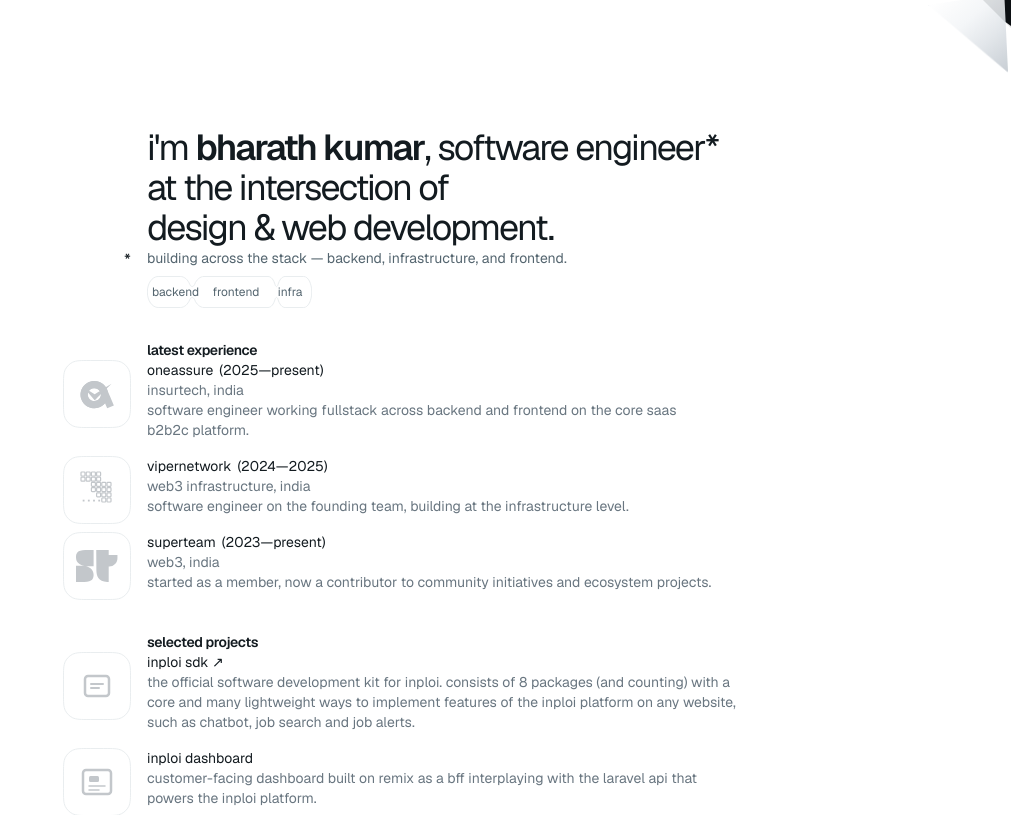
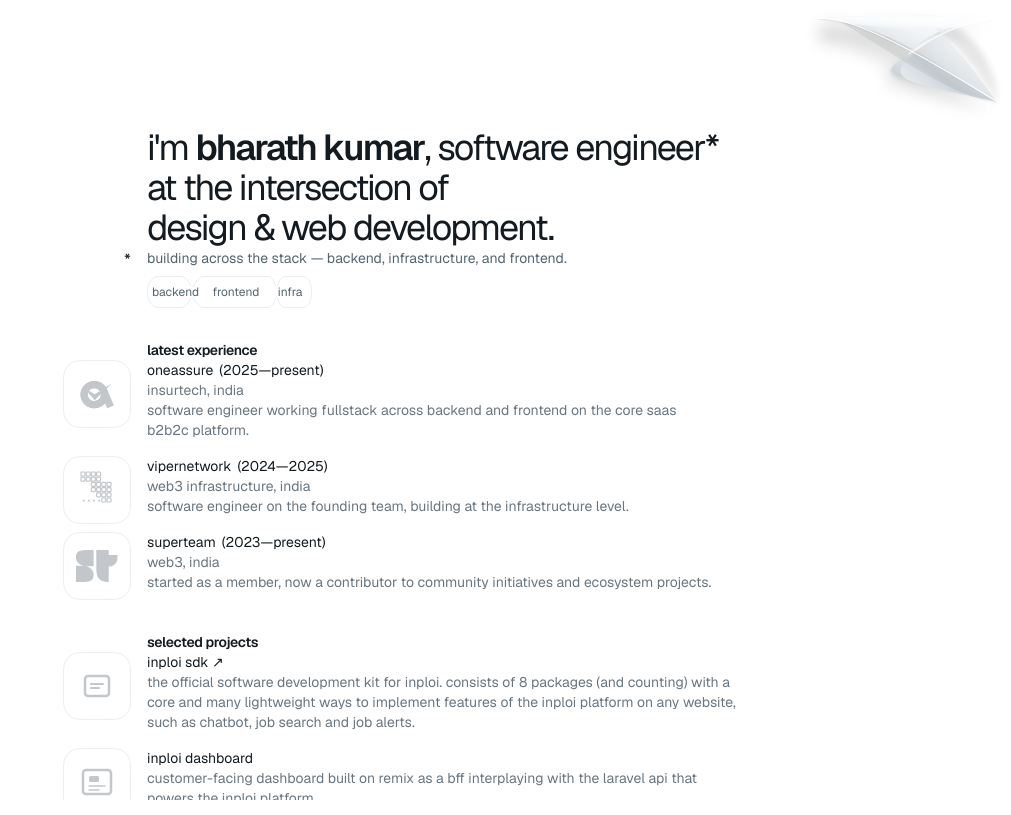
Before and after one commit to bharathkumaarr/v3, a Next.js app: page / in a window 1280 px wide. Shown: the top 815 px of the page, without its empty margins (269-1280 px from the left). Built offline with nearby package versions, Linux system fonts and the light colour scheme.

Commit message:
realistc page flip animation

```diff
--- a/package.json
+++ b/package.json
@@ -11,6 +11,7 @@
   "dependencies": {
     "clsx": "^2.1.1",
     "lucide-react": "^1.31.0",
+    "motion": "^13.1.0",
     "next": "16.3.1",
     "next-themes": "^0.4.6",
     "react": "19.2.8",
--- a/src/components/page-peel/page-peel-shell.tsx
+++ b/src/components/page-peel/page-peel-shell.tsx
@@ -5,94 +5,155 @@
   useEffect,
   useRef,
   useState,
+  useSyncExternalStore,
+  type CSSProperties,
   type PointerEvent as ReactPointerEvent,
   type ReactNode,
 } from "react";
+import { animate, motion, useMotionValue, useReducedMotion, useTransform } from "motion/react";
 import { useTheme } from "next-themes";
 import { getPaperAudio } from "@/lib/paper-sounds";
+import {
+  PEEL_MAX,
+  PEEL_SNAP,
+  buildFoldGeometry,
+  peelFromPointerDelta,
+  peelProgress,
+  visualPeelAmount,
+} from "@/lib/peel-math";
 import { cn } from "@/lib/cn";
+import { PaperFold } from "./paper-fold";
 
-const MIN_PEEL = 36;
-const MAX_PEEL = 220;
-const SNAP_DARK = 0.52;
-const DRAG_THRESHOLD = 6;
+const DRAG_THRESHOLD = 5;
+const SPRING = { type: "spring" as const, stiffness: 360, damping: 32, mass: 0.85 };
+const subscribeMounted = (onStoreChange: () => void) => {
+  queueMicrotask(onStoreChange);
+  return () => {};
+};
+const getMountedSnapshot = () => true;
+const getServerMountedSnapshot = () => false;
 
 type PagePeelShellProps = {
   children: ReactNode;
 };
 
-function peelClipPath(offset: number) {
-  const x = Math.max(MIN_PEEL, offset);
-  const y = Math.max(MIN_PEEL * 0.72, offset * 0.72);
-  return `polygon(0 0, calc(100% - ${x}px) 0, 100% ${y}px, 100% 100%, 0 100%)`;
+function useViewport() {
+  const [size, setSize] = useState({ w: 1200, h: 800 });
+
+  useEffect(() => {
+    const update = () => setSize({ w: window.innerWidth, h: window.innerHeight });
+    update();
+    window.addEventListener("resize", update, { passive: true });
+    return () => window.removeEventListener("resize", update);
+  }, []);
+
+  return size;
 }
 
 export function PagePeelShell({ children }: PagePeelShellProps) {
   const { setTheme, resolvedTheme } = useTheme();
-  const [peel, setPeel] = useState(MIN_PEEL);
-  const peelRef = useRef(MIN_PEEL);
-  const [mounted, setMounted] = useState(false);
+  const prefersReducedMotion = useReducedMotion();
+  const viewport = useViewport();
+  const mounted = useSyncExternalStore(
+    subscribeMounted,
+    getMountedSnapshot,
+    getServerMountedSnapshot,
+  );
+
+  const peel = useMotionValue(0);
+  const clipPath = useTransform(peel, (value) => {
+    const geo = buildFoldGeometry(value, viewport.w, viewport.h);
+    return `path('${geo.pagePath}')`;
+  });
+
+  const [isDragging, setIsDragging] = useState(false);
+  const [displayPeel, setDisplayPeel] = useState(0);
+
   const dragging = useRef(false);
   const moved = useRef(false);
-  const start = useRef({ x: 0, y: 0, peel: MIN_PEEL });
+  const start = useRef({ x: 0, y: 0, peel: 0 });
   const lastCrinkle = useRef(0);
   const audio = useRef<ReturnType<typeof getPaperAudio> | null>(null);
   const underRef = useRef<HTMLDivElement>(null);
-  const syncing = useRef(false);
 
   useEffect(() => {
-    setMounted(true);
-    if (window.matchMedia("(prefers-reduced-motion: reduce)").matches) return;
+    if (prefersReducedMotion) return;
 
     audio.current = getPaperAudio();
     audio.current.startAmbient();
     return () => audio.current?.stopAmbient();
-  }, []);
+  }, [prefersReducedMotion]);
 
   useEffect(() => {
     if (!mounted) return;
-    const next = resolvedTheme === "dark" ? MAX_PEEL : MIN_PEEL;
-    setPeel(next);
-    peelRef.current = next;
-  }, [mounted, resolvedTheme]);
+    const target = resolvedTheme === "dark" ? PEEL_MAX : 0;
+    peel.set(target);
+  }, [mounted, resolvedTheme, peel]);
 
   useEffect(() => {
     const syncScroll = () => {
-      if (!underRef.current || syncing.current) return;
-      syncing.current = true;
-      underRef.current.scrollTop = window.scrollY;
-      syncing.current = false;
+      if (underRef.current) underRef.current.scrollTop = window.scrollY;
     };
-
     window.addEventListener("scroll", syncScroll, { passive: true });
     syncScroll();
     return () => window.removeEventListener("scroll", syncScroll);
   }, [mounted]);
 
-  const playCrinkleThrottled = useCallback((intensity: number) => {
+  useEffect(() => peel.on("change", (value) => setDisplayPeel(value)), [peel]);
+
+  const playCrinkle = useCallback((intensity: number) => {
     const now = Date.now();
-    if (now - lastCrinkle.current < 70) return;
+    if (now - lastCrinkle.current < 65) return;
     lastCrinkle.current = now;
     audio.current?.playCrinkle(intensity);
   }, []);
 
-  const applyTheme = useCallback(
+  const snapTo = useCallback(
     (dark: boolean) => {
+      const target = dark ? PEEL_MAX : 0;
       setTheme(dark ? "dark" : "light");
-      const next = dark ? MAX_PEEL : MIN_PEEL;
-      setPeel(next);
-      peelRef.current = next;
-      audio.current?.playRustle(dark ? 0.05 : 0.03);
+      audio.current?.playRustle(dark ? 0.045 : 0.03);
+
+      if (prefersReducedMotion) {
+        peel.set(target);
+        return;
+      }
+
+      void animate(peel, target, SPRING);
     },
-    [setTheme],
+    [peel, prefersReducedMotion, setTheme],
   );
+
+  const finishDrag = useCallback(
+    (value: number) => snapTo(peelProgress(value) >= PEEL_SNAP),
+    [snapTo],
+  );
+
+  useEffect(() => {
+    if (!isDragging) return;
+
+    const finish = () => {
+      if (!dragging.current) return;
+      dragging.current = false;
+      setIsDragging(false);
+      finishDrag(peel.get());
+    };
+
+    window.addEventListener("pointerup", finish);
+    window.addEventListener("blur", finish);
+    return () => {
+      window.removeEventListener("pointerup", finish);
+      window.removeEventListener("blur", finish);
+    };
+  }, [finishDrag, isDragging, peel]);
 
   const onPointerDown = (event: ReactPointerEvent<HTMLDivElement>) => {
     dragging.current = true;
     moved.current = false;
-    start.current = { x: event.clientX, y: event.clientY, peel };
+    setIsDragging(true);
+    start.current = { x: event.clientX, y: event.clientY, peel: peel.get() };
     event.currentTarget.setPointerCapture(event.pointerId);
-    audio.current?.playRustle(0.035);
+    audio.current?.playRustle(0.03);
   };
 
   const onPointerMove = (event: ReactPointerEvent<HTMLDivElement>) => {
@@ -102,109 +163,83 @@
     const dy = event.clientY - start.current.y;
     if (Math.abs(dx) + Math.abs(dy) > DRAG_THRESHOLD) moved.current = true;
 
-    const delta = Math.max(0, dx + dy * 0.65);
-    const next = Math.min(MAX_PEEL, Math.max(MIN_PEEL, start.current.peel + delta));
-
-    setPeel(next);
-    peelRef.current = next;
-    playCrinkleThrottled(Math.min(1, delta / 120));
-  };
-
-  const finishPeel = (value: number) => {
-    const progress = (value - MIN_PEEL) / (MAX_PEEL - MIN_PEEL);
-    applyTheme(progress >= SNAP_DARK);
+    peel.set(peelFromPointerDelta(dx, dy, start.current.peel));
+    playCrinkle(Math.min(1, (Math.abs(dx) + Math.abs(dy)) / 130));
   };
 
   const onPointerUp = () => {
     if (!dragging.current) return;
     dragging.current = false;
-    finishPeel(peelRef.current);
+    setIsDragging(false);
+    finishDrag(peel.get());
   };
 
   const onClick = () => {
     if (moved.current) return;
-    applyTheme(resolvedTheme !== "dark");
+    snapTo(resolvedTheme !== "dark");
   };
 
   if (!mounted) {
     return <div className="relative min-h-screen">{children}</div>;
   }
 
-  const progress = (peel - MIN_PEEL) / (MAX_PEEL - MIN_PEEL);
-  const foldSize = 56 + progress * 36;
+  const hitSize = visualPeelAmount(displayPeel) + 56;
+  const peelProgressValue = peelProgress(displayPeel);
 
   return (
-    <div className="relative min-h-screen">
+    <div
+      className={cn(
+        "relative min-h-screen overflow-x-clip bg-neutral-1 transition-colors duration-300",
+        isDragging && "cursor-grabbing",
+      )}
+      style={{ "--peel-progress": peelProgressValue } as CSSProperties}
+    >
       <div
         ref={underRef}
         className="dark pointer-events-none fixed inset-0 z-[1] overflow-hidden bg-neutral-1 text-neutral-8"
-        aria-hidden="true"
+        aria-hidden
       >
         <div className="min-h-screen">{children}</div>
       </div>
 
-      <div
-        className={cn(
-          "light relative z-[2] min-h-screen bg-neutral-1 text-neutral-8",
-          "transition-[clip-path] duration-150 ease-out",
-        )}
-        style={{ clipPath: peelClipPath(peel) }}
+      <motion.div
+        className="light relative z-[2] min-h-screen bg-neutral-1 text-neutral-8 shadow-[0_0_60px_rgba(19,27,32,0.035)]"
+        style={{ clipPath }}
       >
         {children}
+      </motion.div>
+
+      <div className="pointer-events-none fixed top-0 right-0 z-[40]">
+        <PaperFold
+          peel={visualPeelAmount(displayPeel)}
+          viewportW={viewport.w}
+          viewportH={viewport.h}
+          clipPeel={displayPeel}
+          isDragging={isDragging}
+          reducedMotion={!!prefersReducedMotion}
+        />
       </div>
 
       <div
-        className="fixed top-0 right-0 z-[60] cursor-grab touch-none select-none active:cursor-grabbing"
-        style={{ width: foldSize * 2.2, height: foldSize * 2.2 }}
+        className={cn(
+          "fixed top-0 right-0 z-[50] cursor-grab touch-none select-none active:cursor-grabbing",
+        )}
+        style={{ width: hitSize + 40, height: hitSize + 40 }}
         onPointerDown={onPointerDown}
         onPointerMove={onPointerMove}
         onPointerUp={onPointerUp}
         onPointerCancel={onPointerUp}
         onClick={onClick}
         role="button"
-        aria-label="Peel the page corner to reveal dark mode"
+        aria-label="Peel the corner to switch theme"
         tabIndex={0}
         onKeyDown={(event) => {
           if (event.key === "Enter" || event.key === " ") {
             event.preventDefault();
-            applyTheme(resolvedTheme !== "dark");
+            snapTo(resolvedTheme !== "dark");
           }
         }}
-      >
-        <div
-          className="pointer-events-none absolute top-0 right-0 origin-top-right"
-          style={{
-            width: foldSize * 1.65,
-            height: foldSize * 1.65,
-            perspective: "900px",
-          }}
-        >
-          <div
-            className={cn(
-              "absolute top-0 right-0 border-b border-l border-neutral-3",
-              "shadow-[(-8px)_10px_24px_rgba(19,27,32,0.16)]",
-            )}
-            style={{
-              width: foldSize * 1.45,
-              height: foldSize * 1.45,
-              clipPath: "polygon(100% 0, 0 0, 100% 100%)",
-              background:
-                "linear-gradient(145deg, #ffffff 0%, #f4f6f8 38%, #e2e6ea 66%, #c8ced4 100%)",
-              transform: `rotateX(${16 + progress * 20}deg) rotateY(${-20 - progress * 26}deg) rotateZ(${-2 - progress * 4}deg) translateZ(${10 + progress * 20}px)`,
-              transformStyle: "preserve-3d",
-            }}
-          />
-          <div
-            className="absolute top-0 right-0 bg-neutral-8/12"
-            style={{
-              width: foldSize * 0.5,
-              height: foldSize * 0.5,
-              clipPath: "polygon(100% 0, 100% 100%, 0 0)",
-              filter: "blur(0.5px)",
-            }}
-          />
-        </div>
-      </div>
+      />
     </div>
   );
 }
--- /dev/null
+++ b/src/components/page-peel/paper-fold.tsx
@@ -0,0 +1,131 @@
+"use client";
+
+import { motion } from "motion/react";
+import { buildFoldGeometry } from "@/lib/peel-math";
+
+type PaperFoldProps = {
+  peel: number;
+  clipPeel: number;
+  viewportW: number;
+  viewportH: number;
+  isDragging: boolean;
+  reducedMotion?: boolean;
+};
+
+export function PaperFold({
+  peel,
+  clipPeel,
+  viewportW,
+  viewportH,
+  isDragging,
+  reducedMotion,
+}: PaperFoldProps) {
+  const geo = buildFoldGeometry(clipPeel, viewportW, viewportH, peel);
+  const pad = 56;
+  const svgW = geo.peel + pad;
+  const svgH = geo.boxHeight + pad;
+
+  return (
+    <motion.div
+      className="pointer-events-none absolute top-0 right-0"
+      style={{ width: svgW, height: svgH }}
+      animate={
+        isDragging || reducedMotion
+          ? { y: 0 }
+          : { y: [0, 1.5, 0] }
+      }
+      transition={
+        isDragging || reducedMotion
+          ? { duration: 0.1 }
+          : { duration: 6.5, repeat: Infinity, ease: "easeInOut" }
+      }
+    >
+      <svg
+        width={svgW}
+        height={svgH}
+        viewBox={`${-pad + 14} ${-18} ${svgW} ${svgH}`}
+        className="overflow-visible"
+        aria-hidden
+      >
+        <defs>
+          <linearGradient id="fold-paper-top" x1="90%" y1="0%" x2="10%" y2="78%">
+            <stop offset="0%" stopColor="#ffffff" />
+            <stop offset="56%" stopColor="#fbfcfd" />
+            <stop offset="100%" stopColor="#eef2f5" />
+          </linearGradient>
+          <linearGradient id="fold-paper-back" x1="100%" y1="4%" x2="14%" y2="94%">
+            <stop offset="0%" stopColor="#ffffff" />
+            <stop offset="34%" stopColor="#f1f4f6" />
+            <stop offset="70%" stopColor="#cbd2d8" />
+            <stop offset="100%" stopColor="#f8fafb" />
+          </linearGradient>
+          <linearGradient id="fold-inner-shade" x1="100%" y1="12%" x2="18%" y2="88%">
+            <stop offset="0%" stopColor="rgba(19,27,32,0)" />
+            <stop offset="58%" stopColor="rgba(19,27,32,0.1)" />
+            <stop offset="100%" stopColor="rgba(19,27,32,0.02)" />
+          </linearGradient>
+          <linearGradient id="fold-cast" x1="0%" y1="0%" x2="92%" y2="82%">
+            <stop offset="0%" stopColor="rgba(19,27,32,0.12)" />
+            <stop offset="58%" stopColor="rgba(19,27,32,0.045)" />
+            <stop offset="100%" stopColor="rgba(19,27,32,0)" />
+          </linearGradient>
+          <linearGradient id="fold-contact" x1="96%" y1="8%" x2="24%" y2="88%">
+            <stop offset="0%" stopColor="rgba(19,27,32,0.18)" />
+            <stop offset="64%" stopColor="rgba(19,27,32,0.06)" />
+            <stop offset="100%" stopColor="rgba(19,27,32,0)" />
+          </linearGradient>
+          <filter id="fold-cast-blur" x="-35%" y="-50%" width="190%" height="230%">
+            <feGaussianBlur stdDeviation="7" />
+          </filter>
+          <filter id="fold-contact-blur" x="-30%" y="-40%" width="180%" height="200%">
+            <feGaussianBlur stdDeviation="3.5" />
+          </filter>
+          <filter id="fold-paper-shadow" x="-20%" y="-25%" width="150%" height="170%">
+            <feDropShadow dx="-6" dy="9" stdDeviation="8" floodColor="#131b20" floodOpacity="0.1" />
+            <feDropShadow dx="-1" dy="1.5" stdDeviation="1.8" floodColor="#131b20" floodOpacity="0.08" />
+          </filter>
+        </defs>
+
+        <path
+          d={geo.castShadowPath}
+          fill="url(#fold-cast)"
+          filter="url(#fold-cast-blur)"
+        />
+
+        <path
+          d={geo.contactShadowPath}
+          fill="url(#fold-contact)"
+          filter="url(#fold-contact-blur)"
+          opacity="0.92"
+        />
+        <path d={geo.flapPath} fill="url(#fold-paper-back)" filter="url(#fold-paper-shadow)" />
+        <path d={geo.foldBackPath} fill="url(#fold-paper-back)" opacity="0.78" />
+        <path d={geo.foldFacePath} fill="url(#fold-paper-top)" opacity="0.98" />
+        <path d={geo.innerShadePath} fill="url(#fold-inner-shade)" opacity="0.72" />
+
+        <path
+          d={geo.creasePath}
+          fill="none"
+          stroke="rgba(255,255,255,0.85)"
+          strokeWidth={1.4}
+          strokeLinecap="round"
+        />
+        <path
+          d={geo.creasePath}
+          fill="none"
+          stroke="rgba(19,27,32,0.08)"
+          strokeWidth={0.8}
+          strokeLinecap="round"
+          transform="translate(0, 1.2)"
+        />
+        <path
+          d={geo.rimPath}
+          fill="none"
+          stroke="rgba(255,255,255,0.9)"
+          strokeWidth={1}
+          strokeLinecap="round"
+        />
+      </svg>
+    </motion.div>
+  );
+}
--- /dev/null
+++ b/src/lib/peel-math.ts
@@ -0,0 +1,125 @@
+export const PEEL_REST = 178;
+export const PEEL_MAX = 420;
+export const PEEL_SNAP = 0.46;
+
+const FOLD_K = 0.47;
+
+export function peelProgress(value: number) {
+  return Math.min(1, Math.max(0, value / PEEL_MAX));
+}
+
+export function peelFromPointerDelta(deltaX: number, deltaY: number, base: number) {
+  const delta = Math.max(0, deltaX * 0.95 + deltaY * 0.58);
+  return Math.min(PEEL_MAX, Math.max(0, base + delta));
+}
+
+export function visualPeelAmount(clipPeel: number) {
+  return Math.max(PEEL_REST, clipPeel);
+}
+
+export type FoldGeometry = {
+  peel: number;
+  rightY: number;
+  pagePath: string;
+  flapPath: string;
+  foldBackPath: string;
+  foldFacePath: string;
+  innerShadePath: string;
+  creasePath: string;
+  rimPath: string;
+  castShadowPath: string;
+  contactShadowPath: string;
+  boxHeight: number;
+};
+
+function foldPaths(p: number) {
+  const rightY = p * FOLD_K;
+  const curl = p * 0.42;
+  const lip = p * 0.18;
+  const belly = p * 0.16;
+
+  return {
+    rightY,
+    flapPath: [
+      `M ${p} 0`,
+      `C ${p - lip} ${p * 0.01} ${p - curl} ${p * 0.08} ${p - curl * 1.18} ${p * 0.2}`,
+      `C ${p - curl * 1.76} ${p * 0.36} ${p - curl * 1.24} ${rightY - belly} ${p} ${rightY}`,
+      `C ${p * 0.82} ${rightY - belly * 0.5} ${p * 0.46} ${p * 0.04} 0 0`,
+      `C ${p * 0.25} ${-p * 0.018} ${p * 0.68} ${-p * 0.01} ${p} 0`,
+      `Z`,
+    ].join(" "),
+    foldBackPath: [
+      `M ${p} 0`,
+      `C ${p - lip * 0.8} ${p * 0.012} ${p - curl * 0.8} ${p * 0.08} ${p - curl * 1.12} ${p * 0.2}`,
+      `C ${p - curl * 1.58} ${p * 0.36} ${p - curl * 1.08} ${rightY - belly * 0.65} ${p} ${rightY}`,
+      `C ${p * 0.9} ${rightY * 0.72} ${p * 0.78} ${rightY * 0.32} ${p * 0.58} 0`,
+      `Z`,
+    ].join(" "),
+    foldFacePath: [
+      `M 0 0`,
+      `C ${p * 0.25} ${-p * 0.018} ${p * 0.68} ${-p * 0.01} ${p} 0`,
+      `C ${p * 0.76} ${p * 0.08} ${p * 0.42} ${p * 0.08} 0 0`,
+      `Z`,
+    ].join(" "),
+    innerShadePath: [
+      `M ${p} ${rightY}`,
+      `C ${p * 0.82} ${rightY - belly * 0.5} ${p * 0.5} ${p * 0.08} ${p * 0.12} ${p * 0.02}`,
+      `C ${p * 0.42} ${p * 0.2} ${p * 0.76} ${rightY - belly * 0.12} ${p} ${rightY}`,
+      `Z`,
+    ].join(" "),
+    creasePath: `M 0 0 C ${p * 0.22} ${-p * 0.02} ${p * 0.74} ${rightY - belly} ${p} ${rightY}`,
+    rimPath: `M ${p - curl * 1.18} ${p * 0.2} C ${p - curl * 0.75} ${p * 0.07} ${p - lip * 0.7} ${p * 0.01} ${p} 0`,
+    castShadowPath: [
+      `M 0 7`,
+      `C ${p * 0.34} ${p * 0.01} ${p * 0.74} ${rightY - belly * 0.7} ${p} ${rightY + 2}`,
+      `L ${p} ${rightY + 30}`,
+      `C ${p * 0.7} ${rightY + 16} ${p * 0.34} ${p * 0.15} 0 26`,
+      `Z`,
+    ].join(" "),
+    contactShadowPath: [
+      `M ${p * 0.6} 0`,
+      `C ${p * 0.78} ${p * 0.02} ${p * 0.92} ${rightY * 0.26} ${p} ${rightY * 0.82}`,
+      `L ${p} ${rightY + 4}`,
+      `C ${p * 0.88} ${rightY * 0.58} ${p * 0.74} ${p * 0.08} ${p * 0.52} 0`,
+      `Z`,
+    ].join(" "),
+    boxHeight: Math.ceil(rightY + 42),
+  };
+}
+
+export function buildFoldGeometry(
+  clipPeel: number,
+  viewportW: number,
+  viewportH: number,
+  visualPeel = visualPeelAmount(clipPeel),
+): FoldGeometry {
+  const visual = foldPaths(visualPeel);
+  const cut = clipPeel > 0 ? foldPaths(clipPeel) : null;
+
+  const pagePath =
+    !cut
+      ? `M 0 0 H ${viewportW} V ${viewportH} H 0 Z`
+      : [
+          `M 0 0`,
+          `H ${viewportW - clipPeel}`,
+          `C ${viewportW - clipPeel * 0.72} ${-clipPeel * 0.02} ${viewportW - clipPeel * 0.2} ${cut.rightY * 0.52} ${viewportW} ${cut.rightY}`,
+          `V ${viewportH}`,
+          `H 0`,
+          `Z`,
+        ].join(" ");
+
+  return {
+    peel: visualPeel,
+    rightY: visual.rightY,
+    pagePath,
+    flapPath: visual.flapPath,
+    foldBackPath: visual.foldBackPath,
+    foldFacePath: visual.foldFacePath,
+    innerShadePath: visual.innerShadePath,
+    creasePath: visual.creasePath,
+    rimPath: visual.rimPath,
+    castShadowPath: visual.castShadowPath,
+    contactShadowPath: visual.contactShadowPath,
+    boxHeight: visual.boxHeight,
+  };
+}
```
Also changed, not shown: 1 other file (tests, documents, lock files or other folders).
